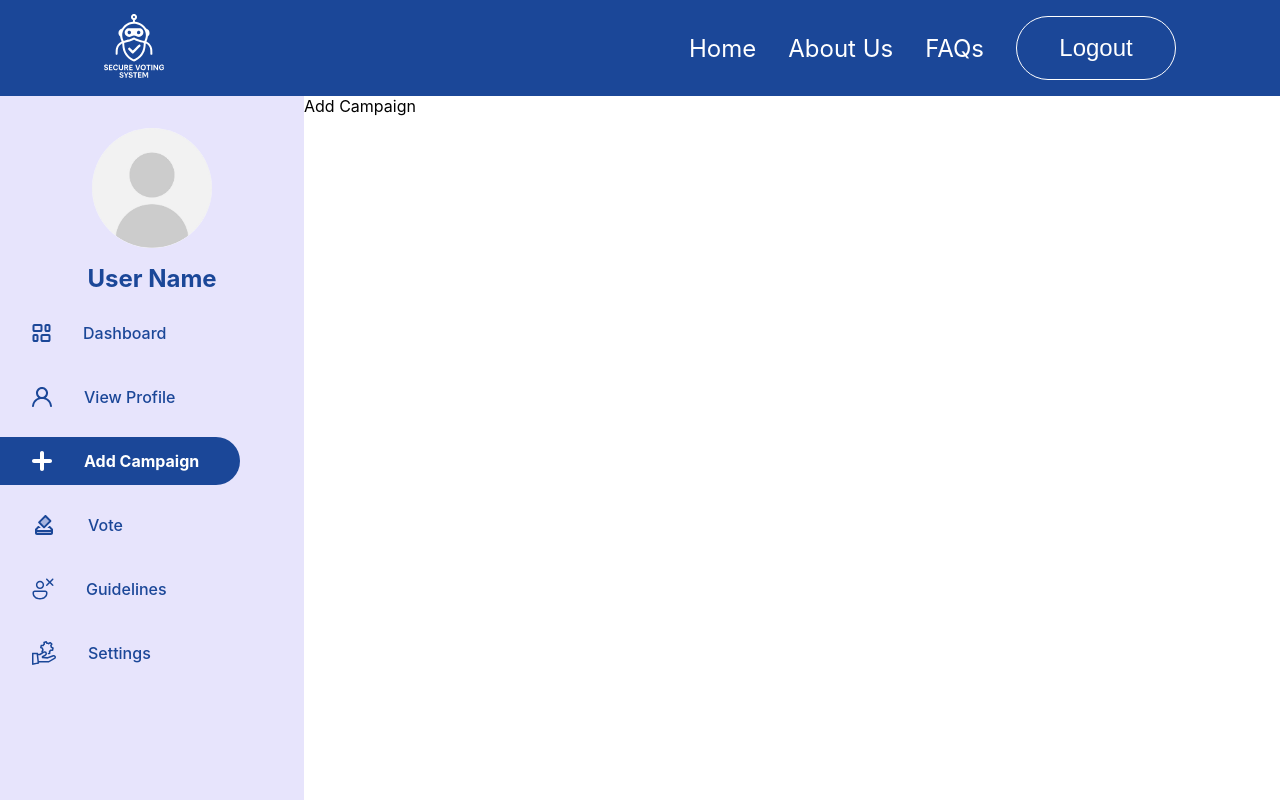
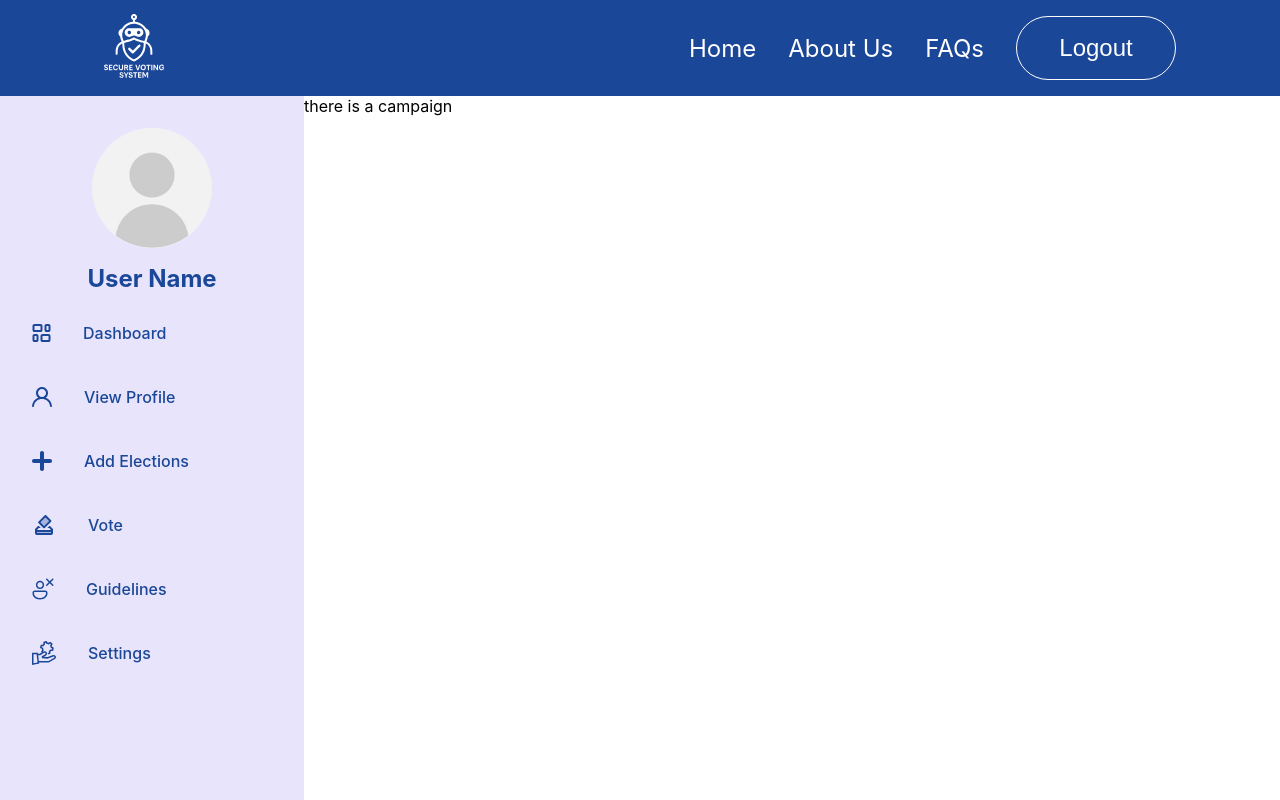
Before and after one commit to Houssien-Zeineddine/secure_remote_voting_system, a React (Vite) app in the folder client/: page /addcampaign in a window 1280 px wide. Built offline with nearby package versions, Linux system fonts and the light colour scheme.

Commit message:
fixing a typo, and pushng before mocing to another branch

```diff
--- a/client/src/components/Sidebar/index.jsx
+++ b/client/src/components/Sidebar/index.jsx
@@ -18,7 +18,7 @@ import "./style.css";
 const Sidebar = () => {
   const location = useLocation().pathname;
 
-  const user = "candidate";
+  const user = "admin";
 
   return (
     <div className="sidebar-container">
--- a/client/src/pages/AddCampaign/index.jsx
+++ b/client/src/pages/AddCampaign/index.jsx
@@ -29,7 +29,7 @@ const AddCampaign = () => {
 
   return (
     <div className="along-sidebar-positioning">
-      <p>Add Campaign</p>
+      {campaign ? <div>there is a campaign</div> : <div></div>}
     </div>
   );
 };
```
